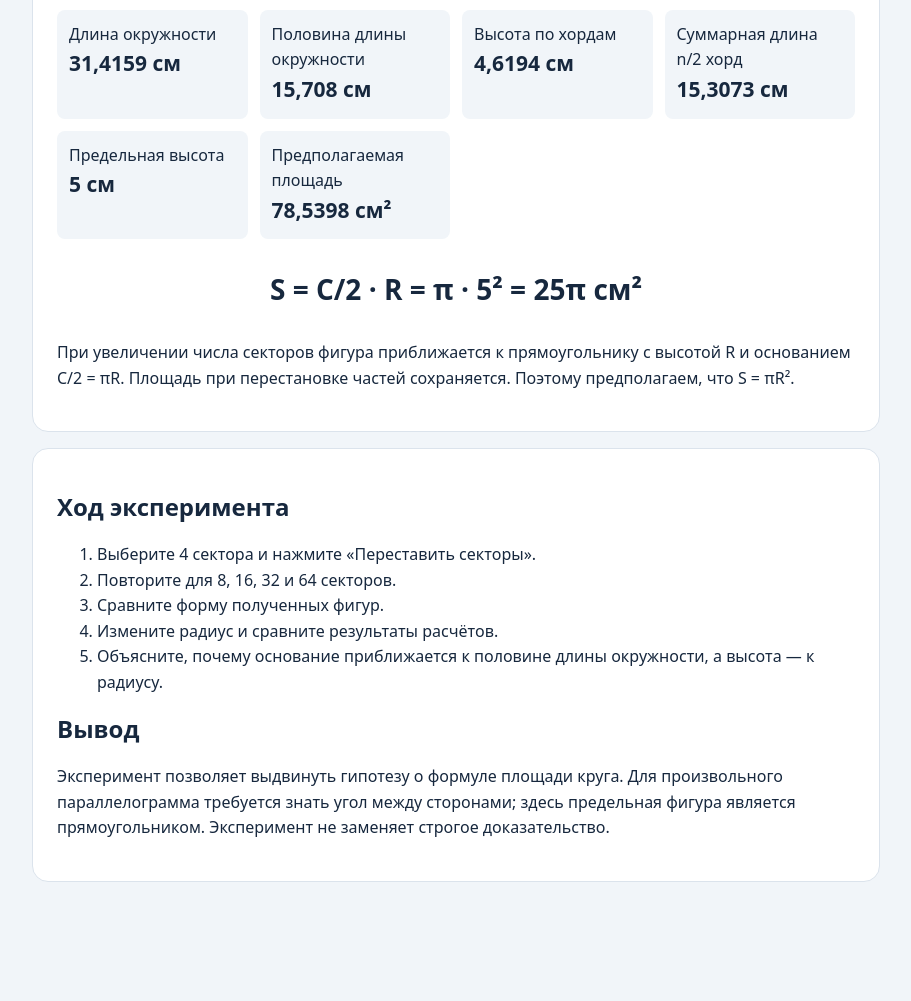
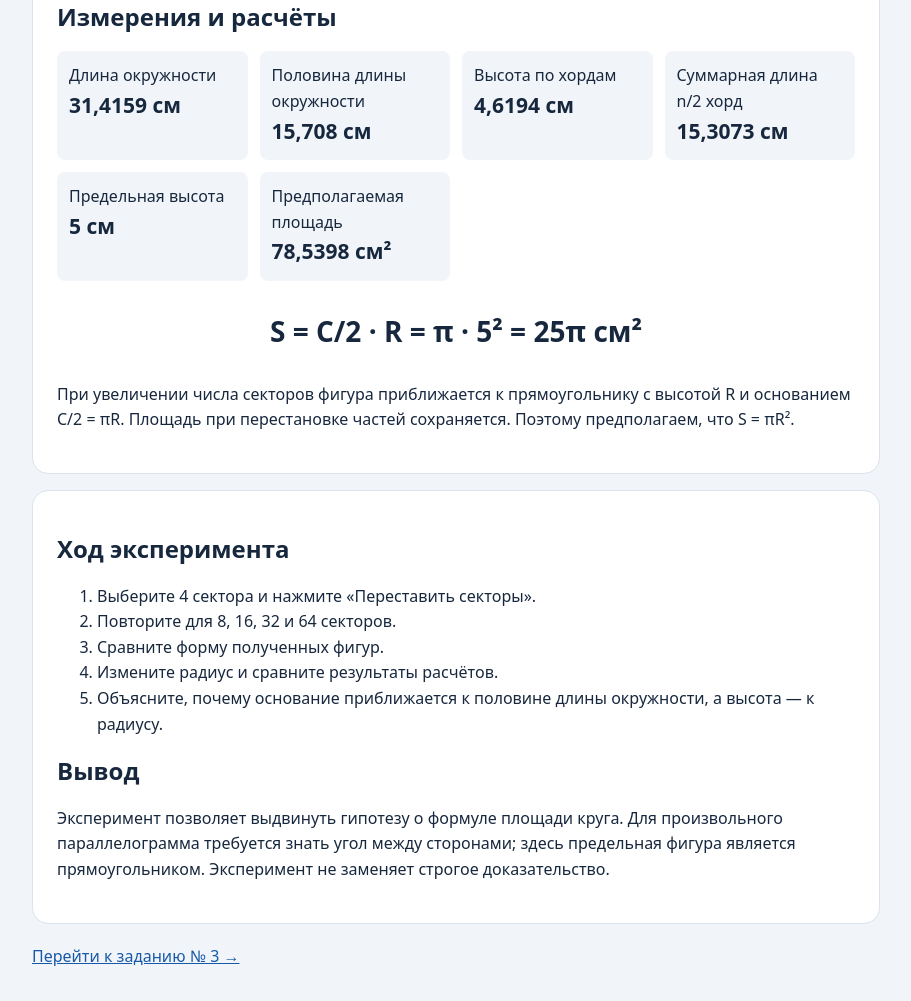
Before and after one commit to alcovaibe/practical-work-2.2-task-2, a plain HTML site: page index.html in a window 1280 px wide. Shown: the part 1132-2133 px from the top of the page, without its empty margins (184-1095 px from the left). Before the commit the page ends 2046 px from the top, so only its background shows below. Drawn offline with Linux system fonts and the light colour scheme.

Commit message:
Link experiment to task 3 lesson plan

```diff
--- a/index.html
+++ b/index.html
@@ -1,12 +1,12 @@
 <!doctype html>
 <html lang="ru"><head><meta charset="utf-8"><meta name="viewport" content="width=device-width,initial-scale=1"><title>Площадь круга — интерактивный эксперимент</title><style>
 *{box-sizing:border-box}body{margin:0;background:#f1f5f9;color:#17283e;font:16px/1.6 system-ui,sans-serif}main{max-width:880px;margin:32px auto;padding:0 16px}section{background:white;border:1px solid #dbe3ec;border-radius:16px;padding:24px;margin:16px 0}h1,h2{line-height:1.2}h1{font-size:clamp(25px,5vw,38px)}svg{width:100%;height:auto;background:#f8fafc;border-radius:12px}label{display:block;font-weight:600;margin:16px 0 6px}input[type=range]{width:100%;accent-color:#2563eb}button,select{font:inherit;padding:9px 14px;border:1px solid #aabbd0;border-radius:8px;background:white;color:inherit}button{cursor:pointer}button.primary{background:#2563eb;color:white;border-color:#2563eb}button:focus-visible,input:focus-visible,select:focus-visible{outline:3px solid #93c5fd;outline-offset:3px}.controls{display:flex;gap:8px;flex-wrap:wrap}.stats{display:grid;grid-template-columns:repeat(auto-fit,minmax(190px,1fr));gap:12px}.stat{background:#f1f5f9;padding:12px;border-radius:8px}.stat strong{display:block;font-size:21px}.note{color:#475569} .formula{text-align:center;font-size:clamp(18px,4vw,28px);font-weight:600} @media(prefers-reduced-motion:reduce){*{scroll-behavior:auto}}
-</style></head><body><main><header><small>Практическая работа 2.2 · Задание 2 · Геометрия</small><h1>Площадь круга</h1><p>Разрежем круг на равные секторы и переставим их, не изменяя суммарной площади.</p></header><section><h2>Интерактивная модель</h2><svg id="diagram" viewBox="0 0 720 310" role="img" aria-label="Преобразование круга из равных секторов"></svg>
+</style></head><body><main><nav aria-label="Навигация" style="display:flex;gap:16px;flex-wrap:wrap;margin-bottom:16px"><strong>Задание № 2</strong><a href="task-3.html" style="color:#1759a8">Задание № 3. Технологическая карта →</a></nav><header><small>Практическая работа 2.2 · Задание 2 · Геометрия</small><h1>Площадь круга</h1><p>Разрежем круг на равные секторы и переставим их, не изменяя суммарной площади.</p></header><section><h2>Интерактивная модель</h2><svg id="diagram" viewBox="0 0 720 310" role="img" aria-label="Преобразование круга из равных секторов"></svg>
 <label for="count">Количество секторов</label><select id="count"><option>4</option><option selected>8</option><option>16</option><option>32</option><option>64</option><option>128</option></select>
 <label for="progress">Преобразование: <output id="percent">0%</output></label><input id="progress" type="range" min="0" max="100" value="0"><div class="controls"><button id="reset">Собрать круг</button><button class="primary" id="arrange">Переставить секторы</button></div>
 <label for="radius">Радиус: <output id="radiusValue">5 см</output></label><input id="radius" type="range" min="1" max="15" step="1" value="5"><p class="note">Промежуточные положения служат визуализацией перемещения; секторы могут временно перекрываться. Чертёж масштабируется для удобства просмотра.</p></section>
 <section><h2>Измерения и расчёты</h2><div class="stats" id="stats"></div><p class="formula" id="formula"></p><p>При увеличении числа секторов фигура приближается к прямоугольнику с высотой R и основанием C/2 = πR. Площадь при перестановке частей сохраняется. Поэтому предполагаем, что S = πR².</p></section>
-<section><h2>Ход эксперимента</h2><ol><li>Выберите 4 сектора и нажмите «Переставить секторы».</li><li>Повторите для 8, 16, 32 и 64 секторов.</li><li>Сравните форму полученных фигур.</li><li>Измените радиус и сравните результаты расчётов.</li><li>Объясните, почему основание приближается к половине длины окружности, а высота — к радиусу.</li></ol><h2>Вывод</h2><p>Эксперимент позволяет выдвинуть гипотезу о формуле площади круга. Для произвольного параллелограмма требуется знать угол между сторонами; здесь предельная фигура является прямоугольником. Эксперимент не заменяет строгое доказательство.</p></section></main><script>
+<section><h2>Ход эксперимента</h2><ol><li>Выберите 4 сектора и нажмите «Переставить секторы».</li><li>Повторите для 8, 16, 32 и 64 секторов.</li><li>Сравните форму полученных фигур.</li><li>Измените радиус и сравните результаты расчётов.</li><li>Объясните, почему основание приближается к половине длины окружности, а высота — к радиусу.</li></ol><h2>Вывод</h2><p>Эксперимент позволяет выдвинуть гипотезу о формуле площади круга. Для произвольного параллелограмма требуется знать угол между сторонами; здесь предельная фигура является прямоугольником. Эксперимент не заменяет строгое доказательство.</p></section><nav style="margin:20px 0"><a href="task-3.html" style="color:#1759a8">Перейти к заданию № 3 →</a></nav></main><script>
 'use strict';
 const $=id=>document.getElementById(id), svg=$('diagram'), NS='http://www.w3.org/2000/svg';let frame=0;
 function el(tag,attrs,parent=svg){const e=document.createElementNS(NS,tag);for(const [k,v] of Object.entries(attrs))e.setAttribute(k,v);parent.append(e);return e}
```
